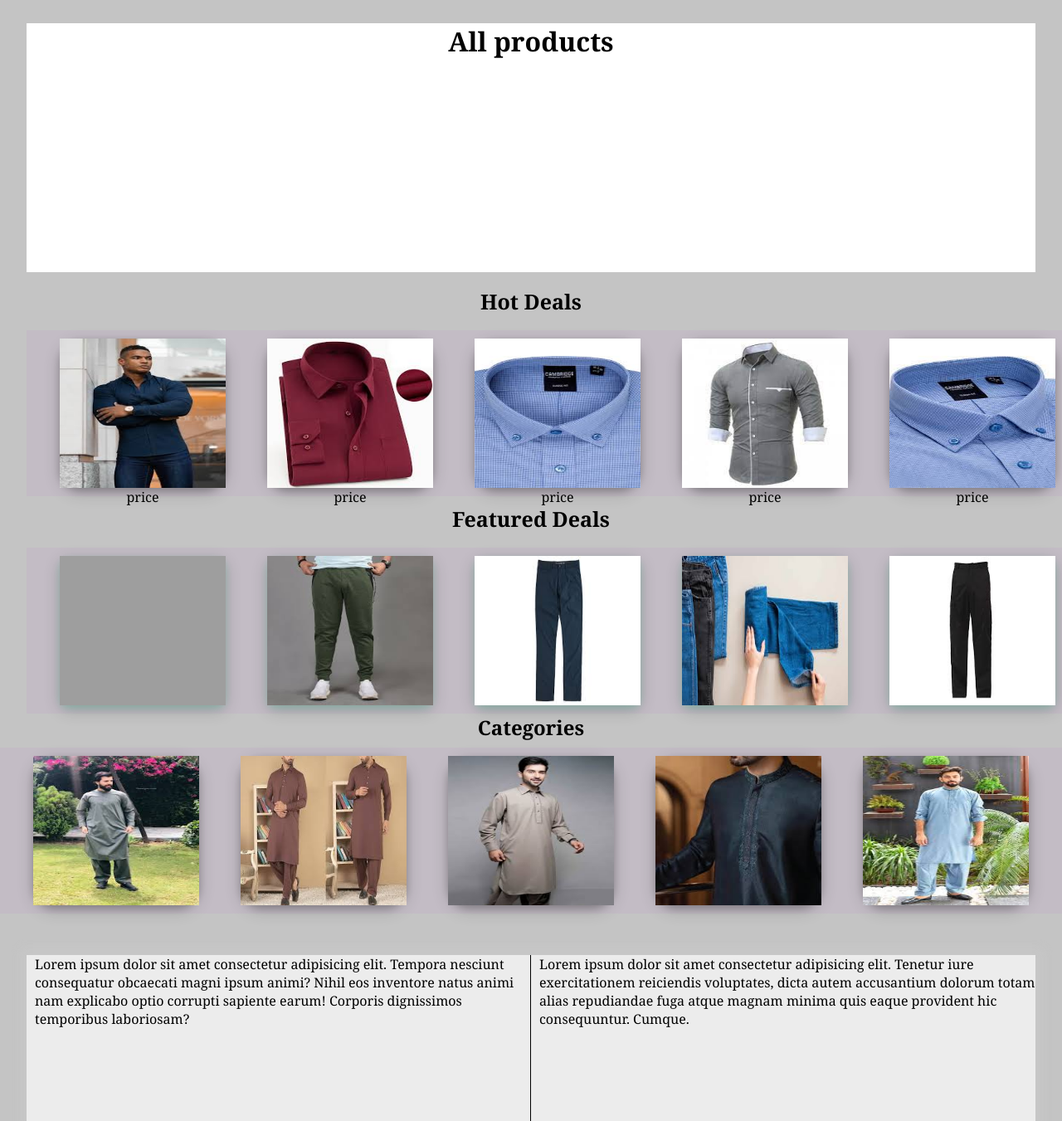
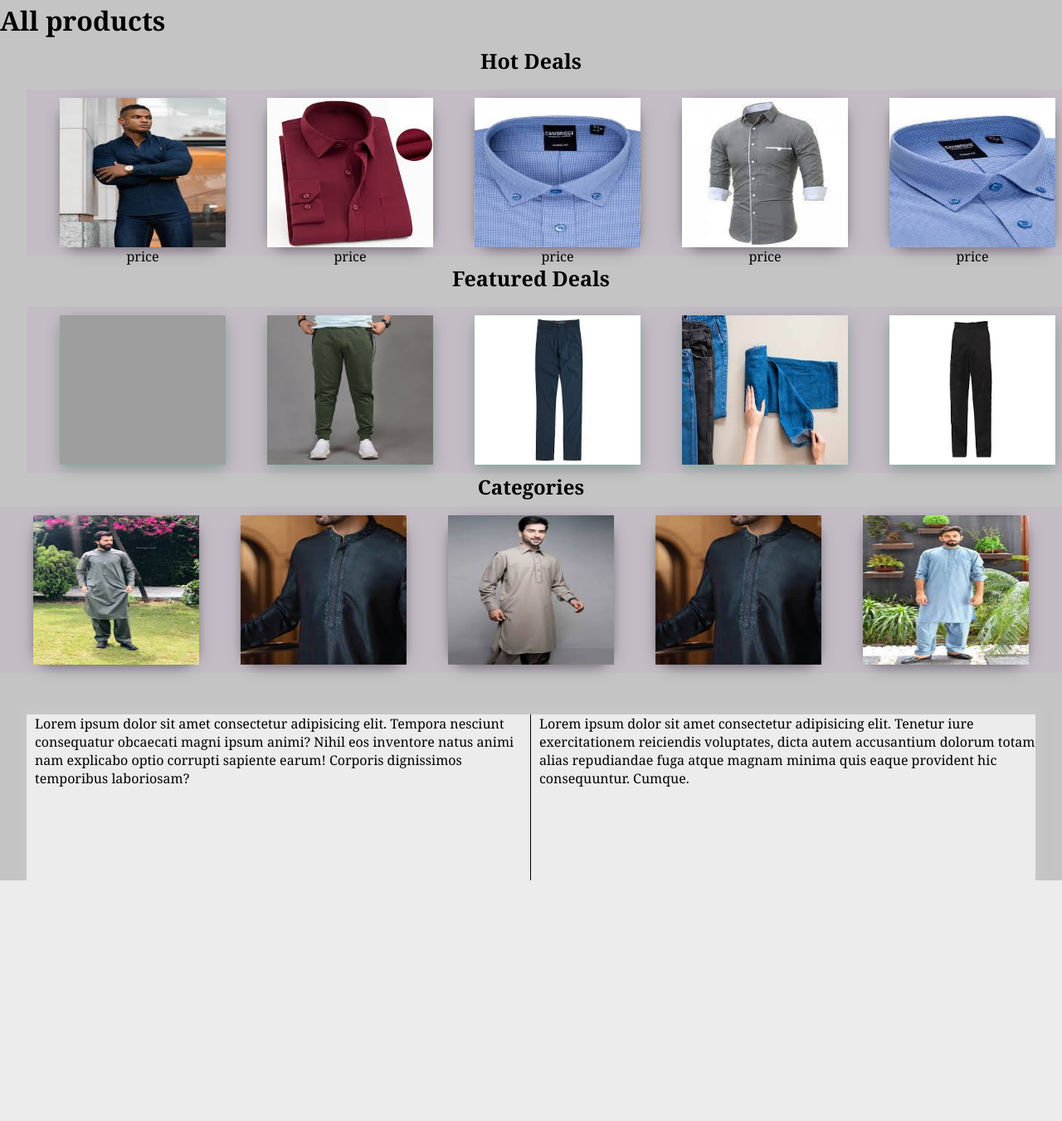
Before and after one commit to Muhammadaliraza879/commerece-website, a PHP site: page /product.html in a window 1280 px wide. Shown: the part 111-1462 px from the top of the page at 83% size. After the commit the page ends 1172 px from the top, so only its background shows below. Run offline with PHP 8.4, Linux system fonts and the light colour scheme; some libraries are stand-ins or nearby versions; grey boxes are pictures that could not be loaded.

Commit message:
fix: remove unnessary code

```diff
--- a/product.html
+++ b/product.html
@@ -42,12 +42,12 @@
   </header>
   <body>
   <div class="body">
-    <div class="carousel">
-      <h1>All products</h1>
-    </div>
-    <h2 class="ht-d">Hot Deals</h2>
-    <div class="hot-deals">
-      <div class="price"><img src="Images/images.jpg" height="100%" width="100%" alt="image"><p>price</p></div>
+      <h1 class="h1">All products</h1>
+      <h2 class="ht-d">Hot Deals</h2>
+      <div class="hot-deals">
+      <div class="price"><img src="Images/images.jpg" height="100%" width="100%" alt="image">
+        <p>price</p>
+      </div>
       <div class="price"><img src="Images/images (1).jpg" height="100%" width="100%" alt="image"><p>price</p></div>
       <div class="price"><img src="Images/images (2).jpg" height="100%" width="100%" alt="image"><p>price</p></div>
       <div class="price"><img src="Images/download (1).jpg" height="100%" width="100%" alt="image"><p>price</p></div>
@@ -65,7 +65,7 @@
    <h2 class="cd">Categories</h2>
    <div class="categories">
     <div class="in_div"><img src="Images/kurta 1.jpg" height="100%" width="100%" alt="image"></div>
-    <div class="in_div"><img src="Images/kurta (2).jpg" height="100%" width="100%" alt="image"></div>
+    <div class="in_div"><img src="Images/kurta (4).jpg" height="100%" width="100%" alt="image"></div>
     <div class="in_div"><img src="Images/kurta (3).jpg" height="100%" width="100%" alt="image"></div>
     <div class="in_div"><img src="Images/kurta (4).jpg" height="100%" width="100%" alt="image"></div>
     <div class="in_div"><img src="Images/kurta.jpg" height="100%" width="100%" alt="image"></div>
--- a/products.css
+++ b/products.css
@@ -1,6 +1,4 @@
-.body .carousel{
-  text-align: center;
-}
+
 .body .hot-deals {
   width: 100%;
   display: flex;
```
Also changed, not shown: Images/kurta (2).jpg (deleted).
